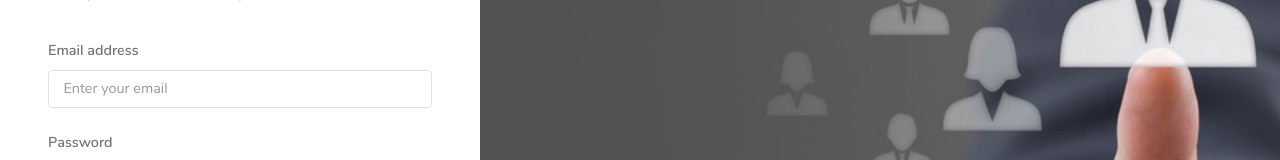
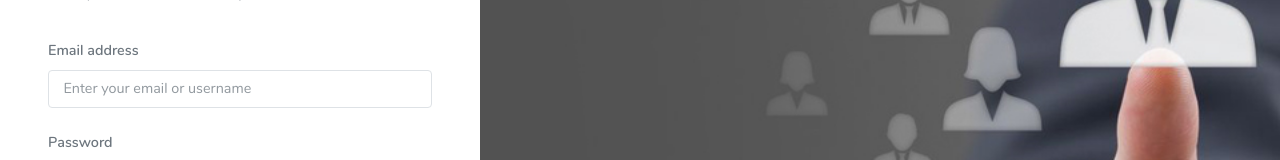
Before and after one commit to HR-Mangment-System/HRMangmentSystem-Frontend, an Angular app: page / in a window 1280 px wide. Shown: the part 354-514 px from the top of the page. Built offline with nearby package versions, Linux system fonts and the light colour scheme.

Commit message:
last touches

```diff
--- a/src/app/Pages/signin/signin.component.html
+++ b/src/app/Pages/signin/signin.component.html
@@ -24,10 +24,10 @@
             <label for="emailaddress" class="form-label">Email address</label>
             <input
               class="form-control"
-              type="email"
+              type="text"
               id="emailaddress"
               required=""
-              placeholder="Enter your email"
+              placeholder="Enter your email or username"
               formControlName="email"
             />
             <ng-container *ngIf="getEmail.dirty">
@@ -36,14 +36,14 @@
                 id="emailHelp"
                 class="form-text text-danger text-capitalize"
               >
-                Email is required.
+                Email or username is required.
               </div>
               <div
-                *ngIf="getEmail.hasError('email')"
+                *ngIf="getEmail.errors?.['minlength']"
                 id="emailHelp"
                 class="form-text text-danger text-capitalize"
               >
-                Invalid email format.
+                user name must be at least 4 characters
               </div>
               <div
                 *ngIf="getEmail.hasError('invalidEmail')"
@@ -64,7 +64,7 @@
               placeholder="Enter your password"
               formControlName="password"
             />
-            <ng-container *ngIf="getEmail.dirty">
+            <ng-container *ngIf="getPassword.dirty">
               <div
                 *ngIf="getPassword.hasError('required')"
                 id="emailHelp"
--- a/src/app/Pages/signin/signin.component.ts
+++ b/src/app/Pages/signin/signin.component.ts
@@ -14,7 +14,7 @@ import { userToken } from 'src/app/interfaces/userToken';
 export class SigninComponent {
   constructor(public userService: UsersService, public router: Router) {}
   userLoginForm = new FormGroup({
-    email: new FormControl('', [Validators.required, Validators.email]),
+    email: new FormControl('', [Validators.required, Validators.minLength(4)]),
     password: new FormControl('', [Validators.required]),
   });
   invalid: boolean = false;
```
